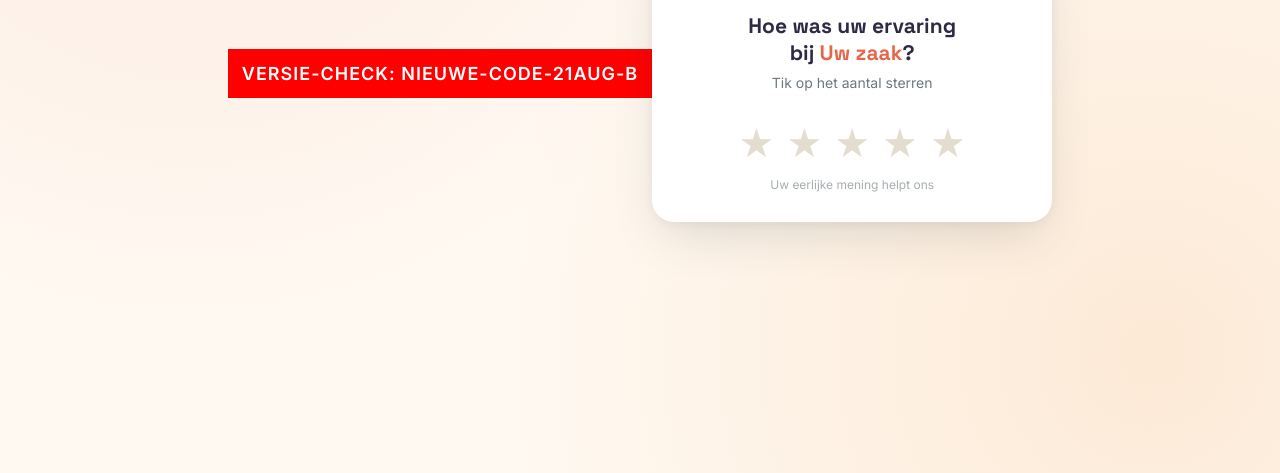
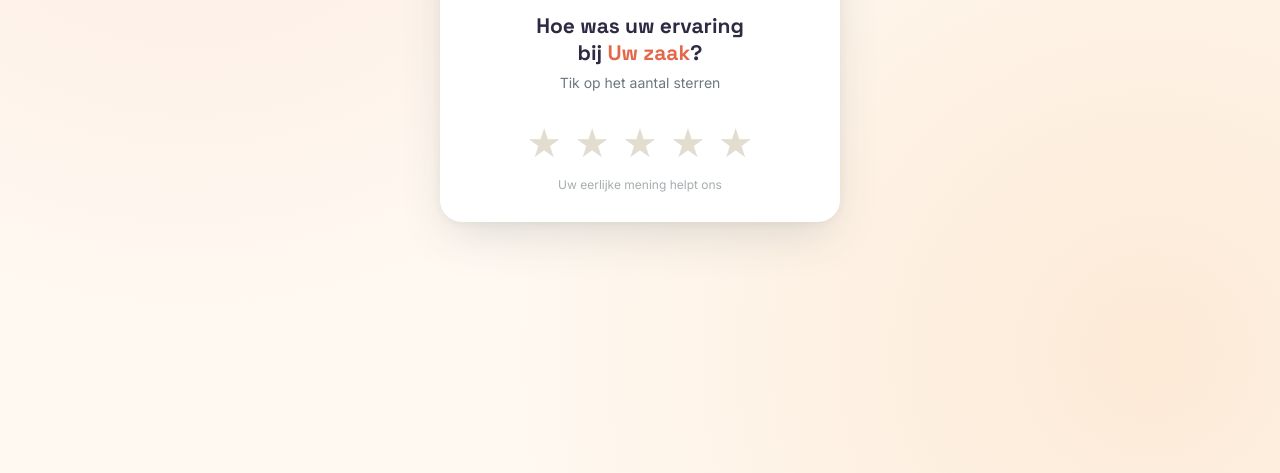
Before and after one commit to tapreview-be/feedback, a plain HTML site: page index.html in a window 1280 px wide. Shown: the part 327-800 px from the top of the page. Drawn offline with Linux system fonts and the light colour scheme.

Commit message:
Update index.html

```diff
--- a/index.html
+++ b/index.html
@@ -284,9 +284,6 @@
 </head>
 <body>
 
-  <div style="background:#FF0000;color:#fff;text-align:center;padding:14px;font-weight:900;font-size:18px;letter-spacing:1px;">
-    VERSIE-CHECK: NIEUWE-CODE-21AUG-B
-  </div>
   <div class="card">
 
     <img id="client-logo" class="client-logo" src="" alt="Logo">
```
